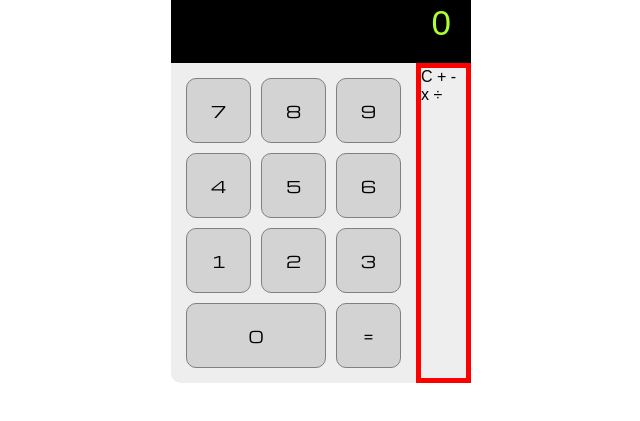
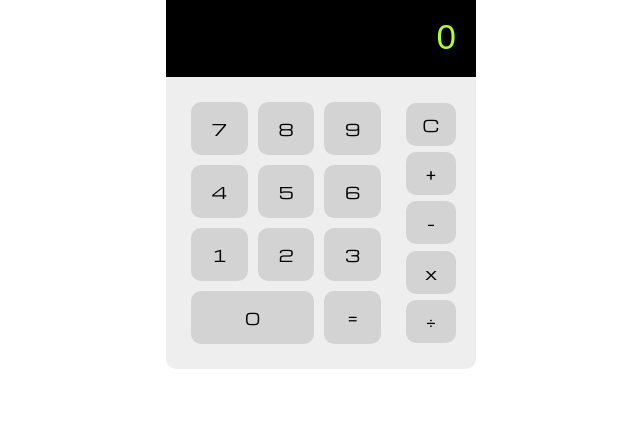
Before and after one commit to LucaCavatassi/htmlcss-simple-calculator, a plain HTML site: page index.html in a window 1280 px wide. Shown: the part 269-690 px from the top of the page, without its empty margins (319-959 px from the left). Drawn offline with nearby package versions, Linux system fonts and the light colour scheme; a web font is replaced by a local one.

Commit message:
feat: operations styling

```diff
--- a/css/style.css
+++ b/css/style.css
@@ -46,6 +46,7 @@ img{
 .buttons{
     display: flex;
     justify-content: space-evenly;
+    margin: 10px
 }
 .numbersbox{
     width: 200px;
@@ -55,8 +56,8 @@ img{
 }
 .operationsbox{
     width: 50px;
-    border: 5px solid red;
     flex-grow: 1;
+    margin: 10px;
 }
 
 .number{
@@ -69,14 +70,30 @@ img{
 .number span{
     font-family: 'Michroma', sans-serif;
     background-color: lightgray;
-    border: 1px solid gray;
     border-radius: 10px;
     text-align: center;
     width: calc(100% / 3 - 10px);
     margin: 5px;
-    padding: 20px;
+    padding: 15px 20px;
 }
 
 .number span:nth-child(10){
     flex-grow: 1;
 }
+
+
+.operation{
+    display: flex;
+    flex-direction: column;
+    height: 100%;
+    justify-content: space-evenly;
+}
+
+
+.operation span{
+    font-family: 'Michroma', sans-serif;
+    background-color: lightgray;
+    border-radius: 10px;
+    text-align: center;
+    padding: 10px;
+}
```
